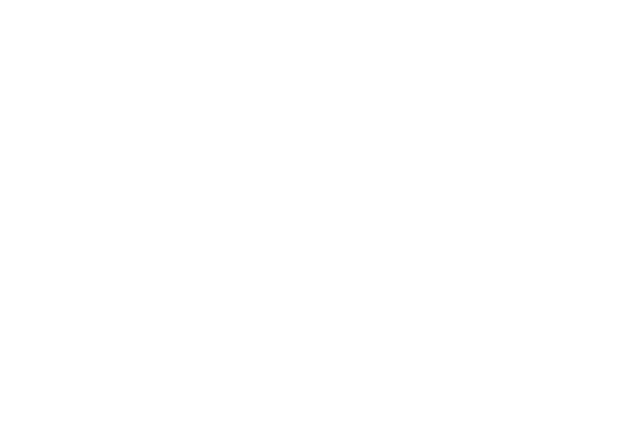
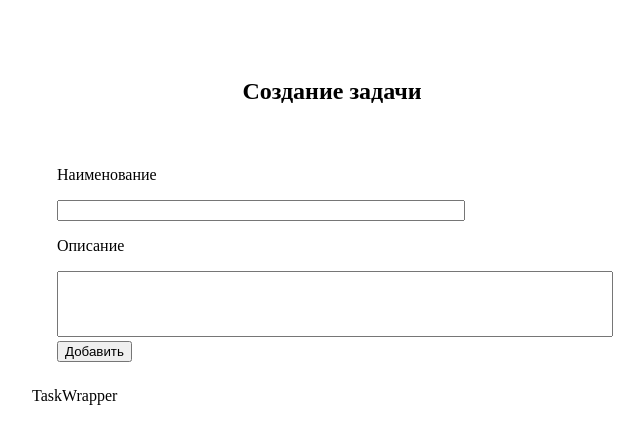
Before and after one commit to oilPersonage/TaskList, a React (Create React App) app: page / in a window 1280 px wide. Shown: the top 444 px of the page, without its empty margins (308-952 px from the left). Built offline with nearby package versions, Linux system fonts and the light colour scheme.

Commit message:
add template component Form and create taskComponent

```diff
--- a/src/App.js
+++ b/src/App.js
@@ -1,11 +1,16 @@
 import React from 'react';
 
+import TaskCreate from './view/taskCreate/taskCreate';
+import TaskList from './view/taskList/taskWrapper';
+
+import {Container} from './styled/main.style'
 
 function App() {
   return (
-    <div className="App">
-
-    </div>
+    <Container>
+      <TaskCreate />
+      <TaskList />
+    </Container>
   );
 }
 
--- /dev/null
+++ b/src/components/form.js
@@ -0,0 +1,33 @@
+import React, { useState } from 'react';
+
+import { FormContainer, Label } from '../styled/main.style';
+
+const Form = ({ storeName, storeDescription, onSubmit }) => {
+  const [name, setName] = useState(storeName || '');
+  const [description, setDescription] = useState(storeDescription || '');
+
+  const onHandle = () => {
+    const body = {
+      name, description,
+    };
+    onSubmit(body);
+  };
+
+  return (
+    <FormContainer onSubmit={onHandle}>
+      <Label short htmlFor="inputName">
+        <p>Наименование</p>
+        <input type="text" id="inputName" value={name} onChange={e => setName(e.target.value)} />
+      </Label>
+
+      <Label htmlFor="inputDescription">
+        <p>Описание</p>
+        <textarea id="inputDescription" value={description} onChange={e => setDescription(e.target.value)} />
+      </Label>
+      <input type="submit" value="Добавить" />
+
+    </FormContainer>
+  );
+};
+
+export default Form;
--- a/src/styled/main.style.js
+++ b/src/styled/main.style.js
@@ -0,0 +1,28 @@
+import styled from 'styled-components'
+
+export const Container = styled.div`
+  max-width: 600px;
+  margin: 0 auto;
+  padding-top: 50px;
+`
+export const FormContainer = styled.form`
+  padding: 25px;
+  display: flex;
+  flex-direction: column;
+  input[type="submit"] {
+    width: max-content;
+  }
+`
+export const Label = styled.label`
+  width: ${p => p.short ? '400px' : '100%'};
+  input, textarea {
+    width: 100%
+  }
+  textarea {
+    height: 60px;
+    resize: none;
+  }
+`
+export const Title = styled.h2`
+  text-align: center;
+`
--- /dev/null
+++ b/src/utils/randomId.js
@@ -0,0 +1,8 @@
+export default (length) => {
+  let randomId = '';
+  const possible = 'ABCDEFGHIJKLMNOPQRSTUVWXYZabcdefghijklmnopqrstuvwxyz0123456789';
+  for (let i = 0; i < length; i++) {
+    randomId += possible.charAt(Math.floor(Math.random() * possible.length));
+  }
+  return randomId;
+};
--- a/src/view/taskCreate/taskCreate.js
+++ b/src/view/taskCreate/taskCreate.js
@@ -0,0 +1,30 @@
+import React from 'react';
+
+import Form from '../../components/form'
+
+import { Title } from '../../styled/main.style';
+
+import { addTask } from '../../store/actions';
+import random from '../../utils/randomId'
+
+
+const TaskCreate = ({storeName, storeDescription}) => {
+
+  const onSubmit = ({name, description}) => {
+    const body = {
+      name,
+      description,
+      id: random(10),
+    };
+    addTask(body);
+  };
+
+  return (
+    <React.Fragment>
+      <Title>Создание задачи</Title>
+      <Form storeName={storeName} storeDescription={storeDescription} onSubmit={onSubmit} />
+    </React.Fragment>
+  );
+};
+
+export default TaskCreate;
--- a/src/view/taskList/taskWrapper.js
+++ b/src/view/taskList/taskWrapper.js
@@ -0,0 +1,5 @@
+import React from 'react'
+
+const TaskWrapper = () => <div>TaskWrapper</div>
+
+export default TaskWrapper
```
